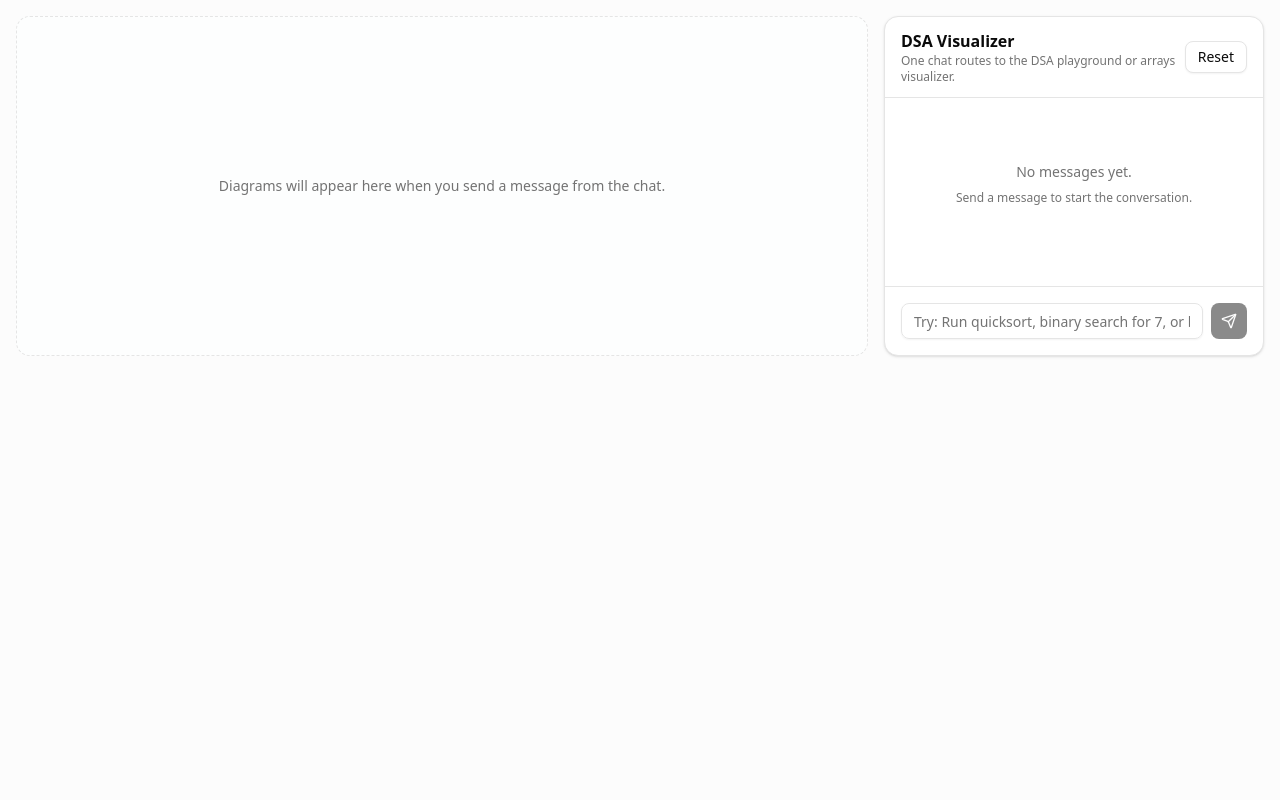
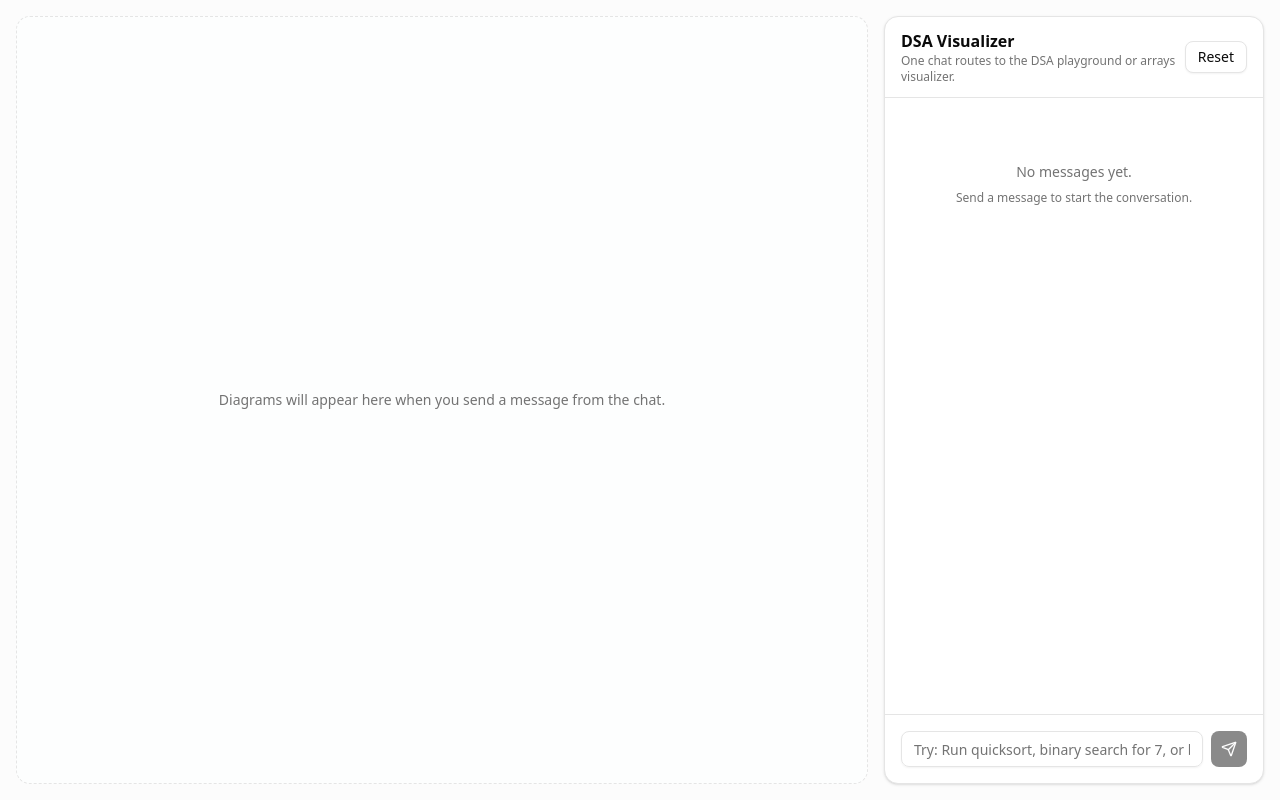
Before and after one commit to aparm539/calgaryhacks2026, a Next.js app: page / in a window 1280 px wide. Built offline with nearby package versions, Linux system fonts and the light colour scheme.

Commit message:
update some

```diff
--- a/app/page.tsx
+++ b/app/page.tsx
@@ -54,8 +54,8 @@ export default function Home() {
 
   return (
     <div className="min-h-screen bg-muted/30 p-4">
-      <div className="mx-auto flex w-full max-w-7xl gap-4">
-        <div className="min-w-0 flex-1 flex flex-col gap-4">
+      <div className="mx-auto flex w-full max-w-7xl gap-4 h-[calc(100vh-2rem)]">
+        <div className="min-w-0 flex-1 flex flex-col gap-4 h-full overflow-y-auto">
           {(playgroundUpdate || learningMode) && (
             <DSAPlayground
               key={`playground-${playgroundVersion}`}
@@ -78,7 +78,7 @@ export default function Home() {
             </div>
           )}
         </div>
-        <div className="w-[380px] flex-shrink-0">
+        <div className="w-[380px] flex-shrink-0 h-full flex flex-col">
           {learningMode && currentStructure ? (
             <LearningMode
               onClose={() => setLearningMode(false)}
--- a/components/chat-ui.tsx
+++ b/components/chat-ui.tsx
@@ -362,16 +362,27 @@ export function ChatUI({
   const [dsaHistory, setDsaHistory] = useState<ChatHistoryItem[]>([]);
   const [arraysHistory, setArraysHistory] = useState<ChatHistoryItem[]>([]);
   const [collapsedMessages, setCollapsedMessages] = useState<Set<string>>(new Set());
-  const scrollRef = useRef<HTMLDivElement>(null);
+  const scrollAreaRef = useRef<HTMLDivElement>(null);
+  const contentRef = useRef<HTMLDivElement>(null);
 
-  // 同步外部messages
   useEffect(() => {
     setMessages(externalMessages);
   }, [externalMessages]);
 
-  // Auto-scroll to bottom when a new message arrives
+  // Auto-scroll to bottom only if already at bottom
   useEffect(() => {
-    scrollRef.current?.scrollIntoView({ behavior: "smooth" });
+    const scrollContainer = scrollAreaRef.current?.querySelector('[data-radix-scroll-area-viewport]');
+    if (!scrollContainer) return;
+
+    // Check if we're at the bottom (with 50px tolerance)
+    const isAtBottom =
+      scrollContainer.scrollHeight - scrollContainer.scrollTop - scrollContainer.clientHeight < 50;
+
+    if (isAtBottom) {
+      setTimeout(() => {
+        scrollContainer.scrollTop = scrollContainer.scrollHeight;
+      }, 0);
+    }
   }, [messages]);
 
   const toggleMessageCollapse = (messageId: string) => {
@@ -545,7 +556,7 @@ export function ChatUI({
   }
 
   return (
-    <div className="flex min-h-[300px] max-h-[70vh] w-full flex-col rounded-xl border bg-card shadow-sm overflow-hidden">
+    <div className="flex flex-1 flex-col rounded-xl border bg-card shadow-sm overflow-hidden">
       <div className="border-b px-4 py-3 flex items-center justify-between flex-shrink-0">
         <div>
           <h2 className="font-semibold text-foreground">DSA Visualizer</h2>
@@ -566,7 +577,7 @@ export function ChatUI({
         </Button>
       </div>
 
-      <ScrollArea className="flex-1 min-h-0 overflow-hidden">
+      <ScrollArea ref={scrollAreaRef} className="flex-1 min-h-0 overflow-hidden">
         <div className="flex flex-col gap-4 p-4">
           {messages.length === 0 && (
             <div className="flex flex-col items-center justify-center gap-2 py-12 text-center text-muted-foreground">
@@ -624,7 +635,6 @@ export function ChatUI({
               </div>
             </div>
           )}
-          <div ref={scrollRef} />
         </div>
       </ScrollArea>
 
```
Also changed, not shown: 1 other file (tests, documents, lock files or other folders).
